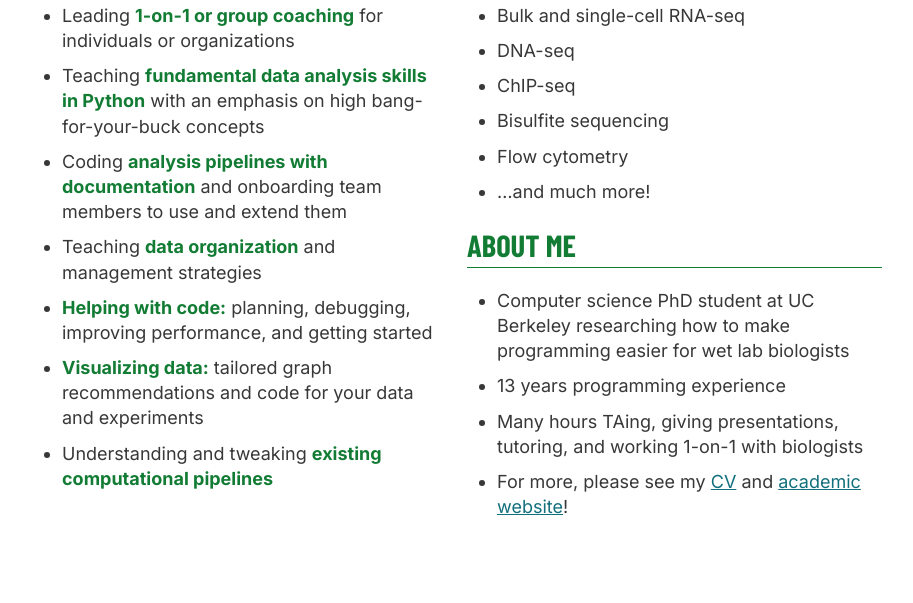
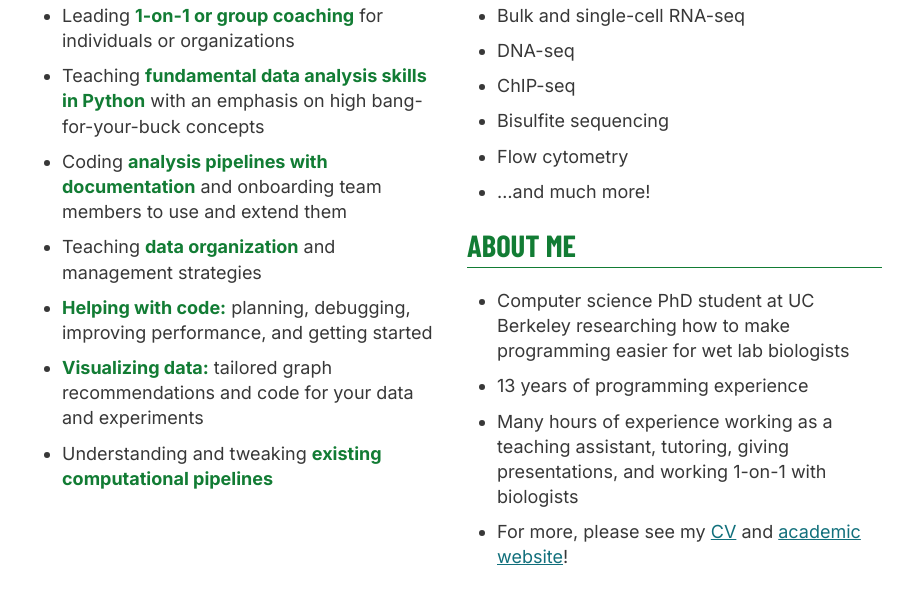
Before and after one commit to justinlubin/consulting, a plain HTML site: page index.html in a window 1280 px wide. Shown: the part 551-1154 px from the top of the page, without its empty margins (183-1096 px from the left). Drawn offline with nearby package versions, Linux system fonts and the light colour scheme.

Commit message:
Wording tweaks

```diff
--- a/index.html
+++ b/index.html
@@ -73,8 +73,8 @@
           <h2>About me</h2>
           <ul>
             <li>Computer science PhD student at UC Berkeley researching how to make programming easier for wet lab biologists</li>
-            <li>13 years programming experience</li>
-            <li>Many hours TAing, giving presentations, tutoring, and working 1-on-1 with biologists</li>
+            <li>13 years of programming experience</li>
+            <li>Many hours of experience working as a teaching assistant, tutoring, giving presentations, and working 1-on-1 with biologists</li>
             <li>For more, please see my <a href="https://jlubin.net/assets/lubin-cv.pdf">CV</a> and <a href="https://jlubin.net">academic website</a>!</li>
           </ul>
         </section>
```
